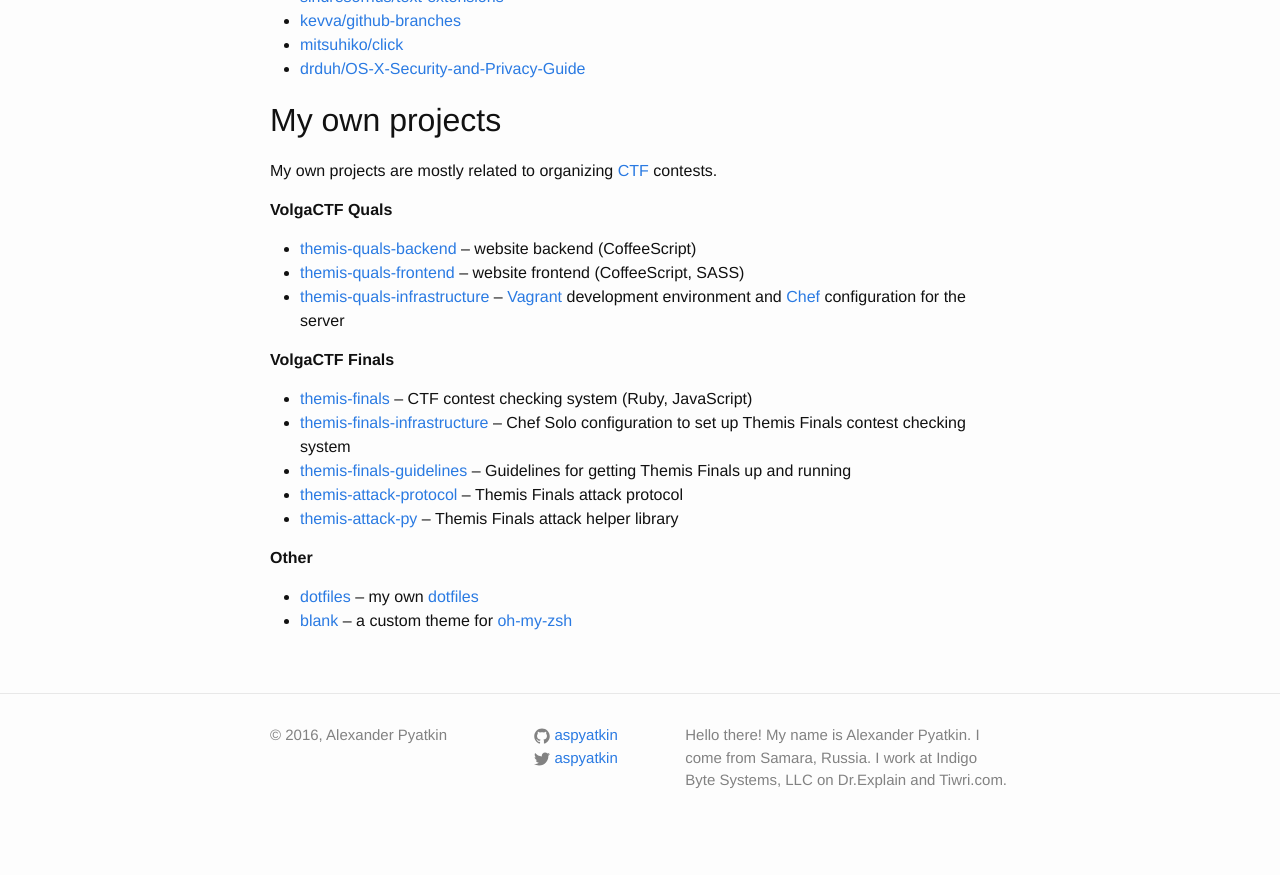
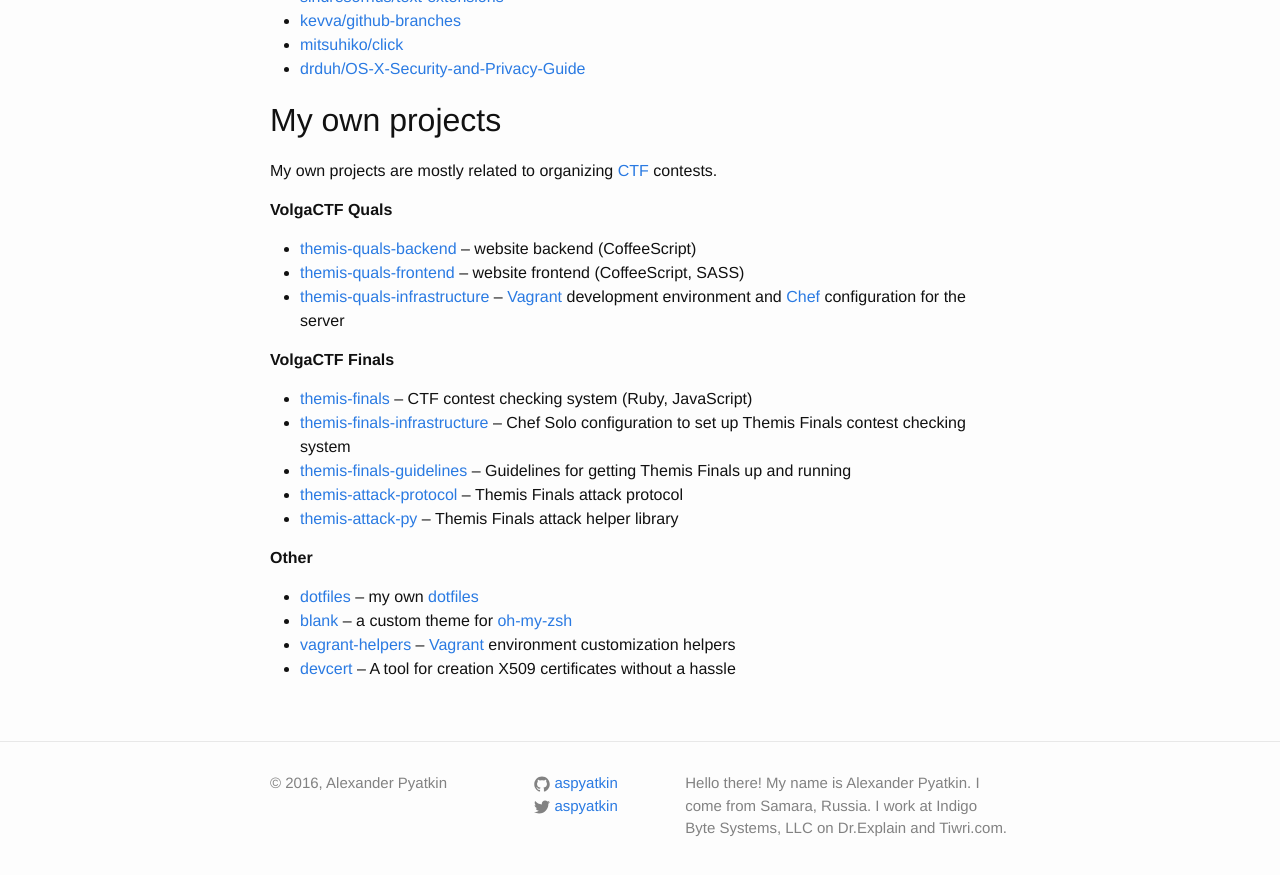
Before and after one commit to aspyatkin/personal-website, a Jekyll site: the page built from oss.md, in a window 1280 px wide and 900 px high, scrolled down 1070 px. Shown: the top 875 px of the window. Built offline with Jekyll 4.4.1, drawn with Linux system fonts in a browser that asks for light colours; before the commit the page ends 1922 px from its top, so only the background shows below that.

Commit message:
Add extra projects

```diff
--- a/oss.md
+++ b/oss.md
@@ -60,3 +60,5 @@ My own projects are mostly related to organizing [CTF](https://en.wikipedia.org/
 **Other**
 - [dotfiles](https://github.com/aspyatkin/dotfiles){:target="_blank"} -- my own [dotfiles](http://dotfiles.github.io){:target="_blank"}
 - [blank](https://github.com/aspyatkin/blank"){:target="_blank"} -- a custom theme for [oh-my-zsh](https://github.com/robbyrussell/oh-my-zsh){:target="_blank"}
+- [vagrant-helpers](https://github.com/aspyatkin/vagrant-helpers){:target="_blank"} -- [Vagrant](https://www.vagrantup.com) environment customization helpers
+- [devcert](https://github.com/aspyatkin/devcert){:target="_blank"} -- A tool for creation X509 certificates without a hassle
```
